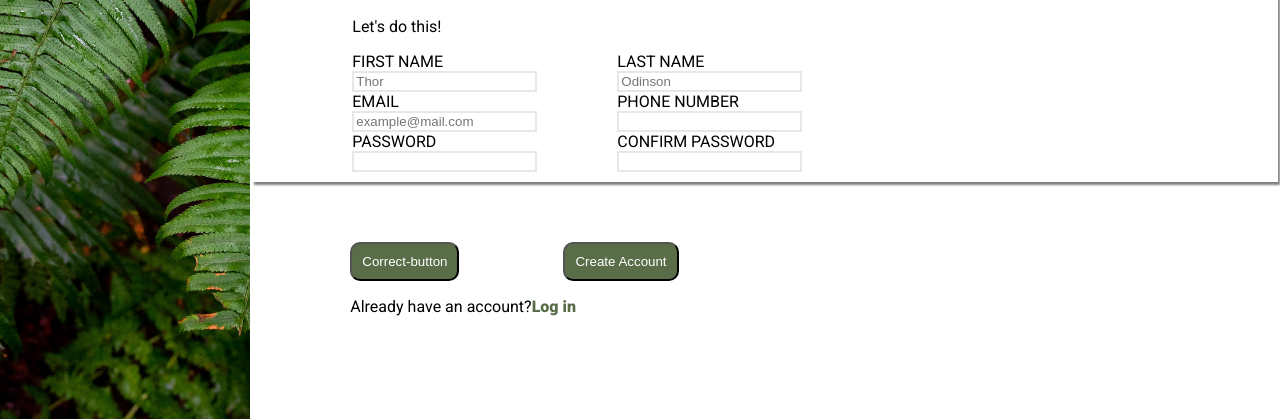
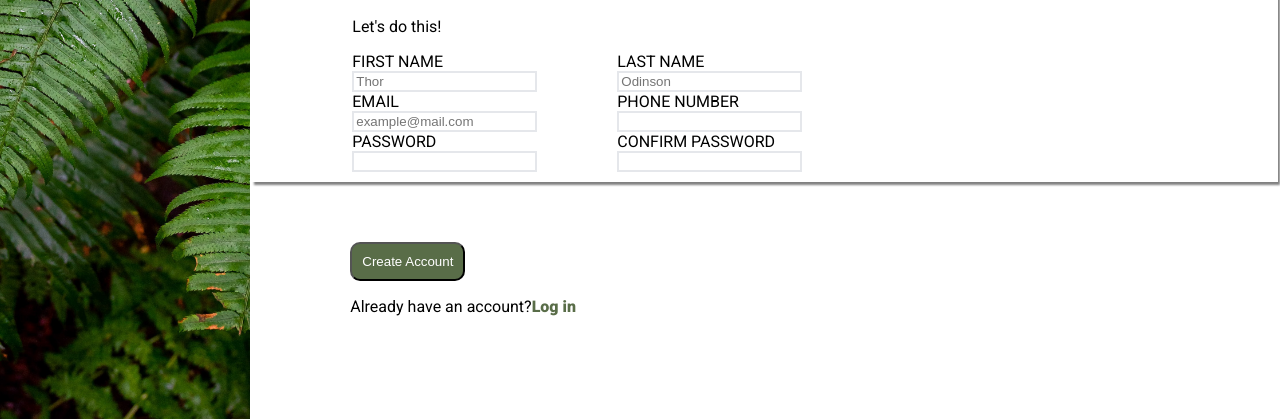
Before and after one commit to AlexCiobanu47/form, a plain HTML site: page index.html in a window 1280 px wide. Shown: the part 381-800 px from the top of the page. Drawn offline with Linux system fonts and the light colour scheme.

Commit message:
Fixed html syntax errors

```diff
--- a/index.html
+++ b/index.html
@@ -62,8 +62,7 @@
                             </div>
                         </div>
                     </fieldset>
-                    <button type = 'button' class = 'account-button'>Correct-button</button>
-                    <button type = 'submit' class = 'account-button'>Create Account</button>
+                    <button type = 'button' class = 'account-button'>Create Account</button>
                 </form>
             </div>
             <div class = 'footer-div flex-item'>
```
